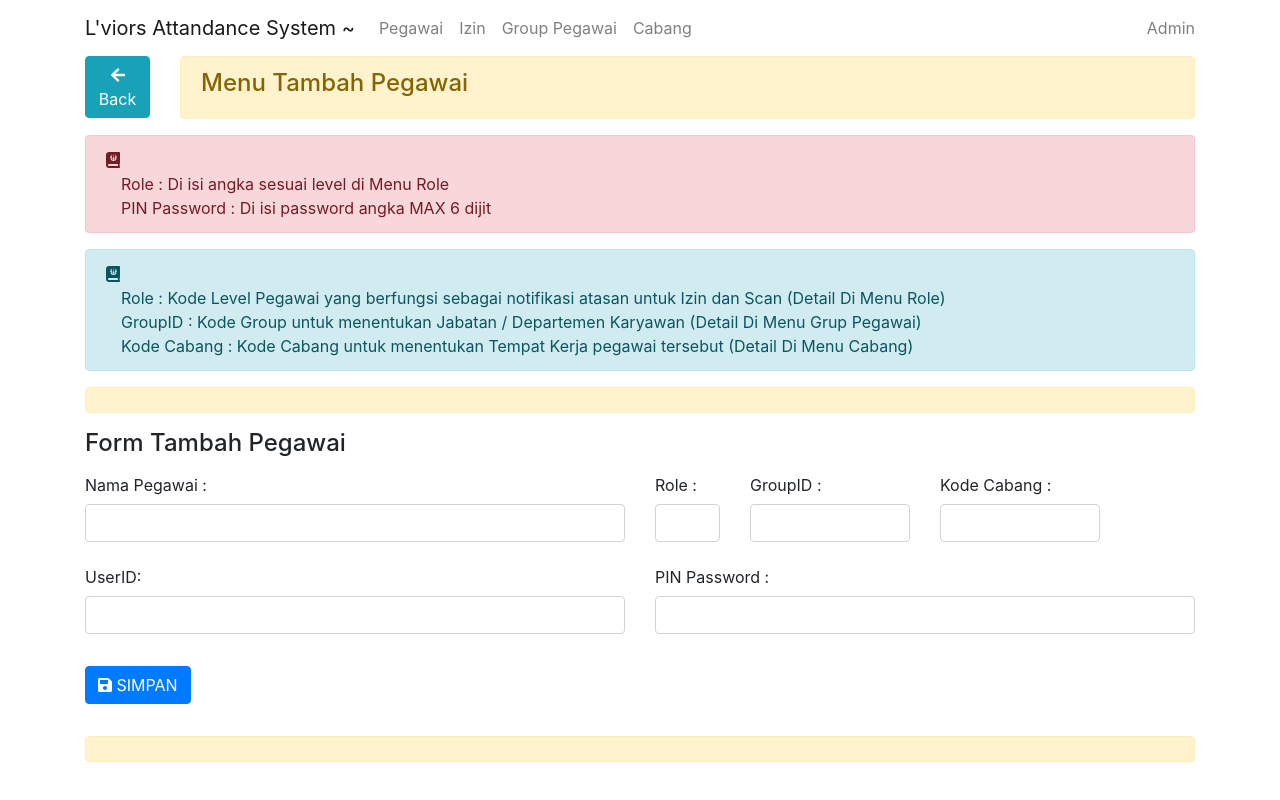
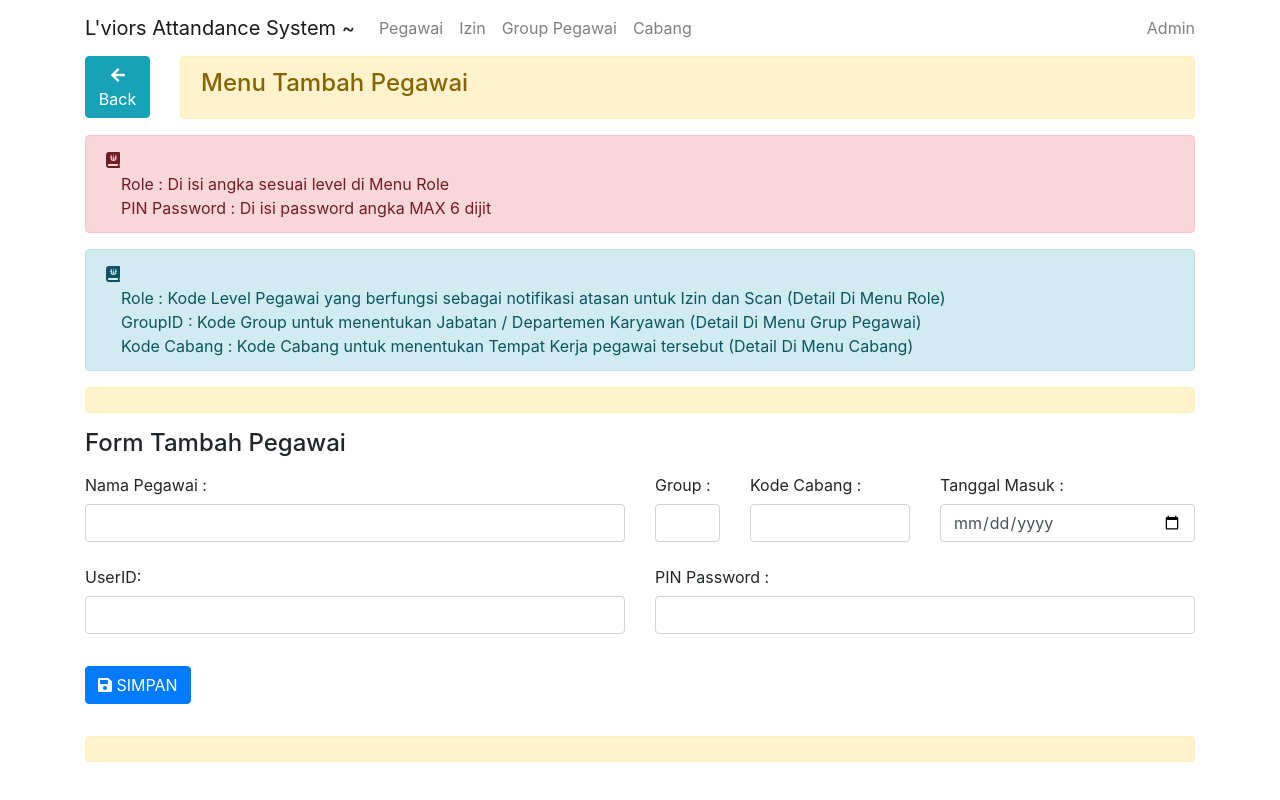
Before and after one commit to skipfortoday/react-admin, a React (Create React App) app: page /create in a window 1280 px wide. Built offline with nearby package versions, Linux system fonts and the light colour scheme.

Commit message:
Fixing Forming User and Eror Api

```diff
--- a/src/components/DetailUserComponent.js
+++ b/src/components/DetailUserComponent.js
@@ -34,11 +34,6 @@ const DetailUserComponent = (props) => {
           <td>{props.getUserDetail.TglMasuk}</td>
         </tr>
         <tr>
-          <td width="200">Role User</td>
-          <td width="10">:</td>
-          <td>{props.getUserDetail.RoleUser}</td>
-        </tr>
-        <tr>
           <td width="200">ID Groups</td>
           <td width="10">:</td>
           <td>{props.getUserDetail.GroupID}</td>
--- a/src/components/FormComponent.js
+++ b/src/components/FormComponent.js
@@ -40,11 +40,11 @@ const mapStateToProps = (state) => {
   return {
     initialValues : {
       Nama : state.users.getUserDetail.Nama,
-      RoleUser : state.users.getUserDetail.RoleUser,
       UserID : state.users.getUserDetail.UserID,
       Pass : state.users.getUserDetail.Pass,
       GroupID : state.users.getUserDetail.GroupID,
       KodeCabang : state.users.getUserDetail.KodeCabang,
+      TglMasuk : state.users.getUserDetail.TglMasuk,
     }
   };
 };
@@ -68,21 +68,10 @@ class FormComponent extends Component {
           <Col md={1}>
             <FormGroup>
               <Field
-                type="number"
-                name="RoleUser"
-                component={renderField}
-                label="Role :"
-              />
-            </FormGroup>
-          </Col>
-
-          <Col md={2}>
-            <FormGroup>
-              <Field
                 type="text"
                 name="GroupID"
                 component={renderField}
-                label="GroupID :"
+                label="Group :"
               />
             </FormGroup>
           </Col>
@@ -94,6 +83,17 @@ class FormComponent extends Component {
                 name="KodeCabang"
                 component={renderField}
                 label="Kode Cabang :"
+              />
+            </FormGroup>
+          </Col>
+
+          <Col md={3}>
+            <FormGroup>
+              <Field
+                type="date"
+                name="TglMasuk"
+                component={renderField}
+                label="Tanggal Masuk :"
               />
             </FormGroup>
           </Col>
@@ -120,12 +120,6 @@ class FormComponent extends Component {
             </FormGroup>
           </Col>
 
-
-
-
-
-
-
         </FormGroup>
         <FormGroup row>
           <Col md="12">
--- a/src/components/TableComponent.js
+++ b/src/components/TableComponent.js
@@ -65,30 +65,23 @@ const TableComponent = (props) => {
       },
     },
     {
+      dataField: "Nama",
+      text: "Nama",
+      sort: true,
+      headerStyle: () => {
+        return { width: "180px" };
+      },
+
+    },
+    {
       dataField: "Jabatan",
       text: "Group",
       sort: true,
       headerStyle: () => {
-        return { width: "80px" };
+        return { width: "180px" };
       },
     },
-    {
-      dataField: "Nama",
-      text: "Nama",
-      sort: true,
-      headerStyle: () => {
-        return { width: "175px" };
-      },
 
-    },
-    {
-      dataField: "NamaCabang",
-      text: "Cabang",
-      sort: true,
-      headerStyle: () => {
-        return { width: "120px" };
-      },
-    },
     {
       dataField: "link",
       text: "Action",
--- a/src/containers/EditUserContainer.js
+++ b/src/containers/EditUserContainer.js
@@ -52,7 +52,7 @@ class EditUserContainer extends Component {
         </Row>
         <InfoMenuPegawai/>
         <Alert color="warning" ></Alert>
-        <h4>Table Detail Pegawai</h4>
+        <h4>Form Edit Pegawai</h4>
         <FormComponent onSubmit={(data) => this.handleSubmit(data)} />
         <Alert color="warning" ></Alert>
       </Container>
```
Also changed, not shown: 1 other file (tests, documents, lock files or other folders).
